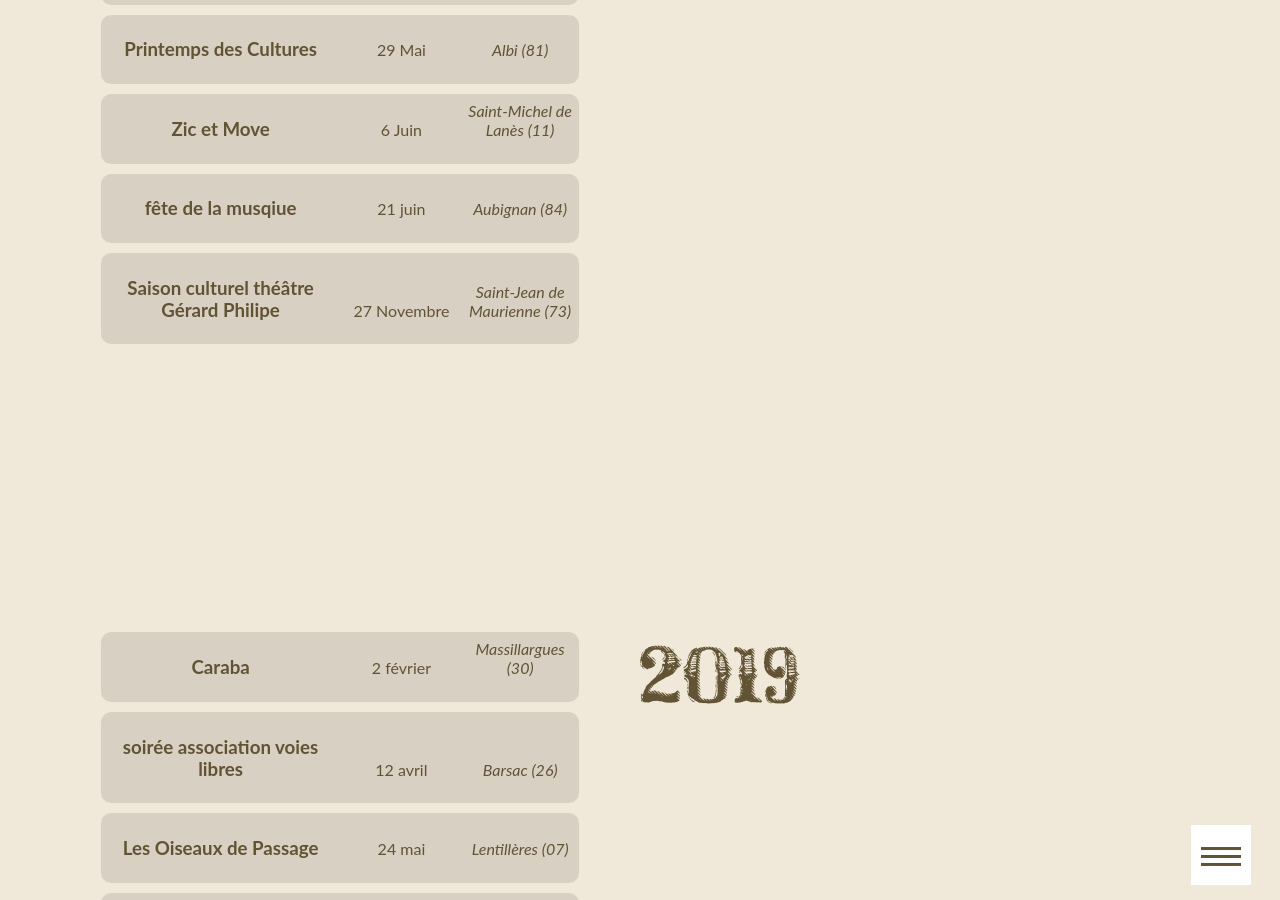
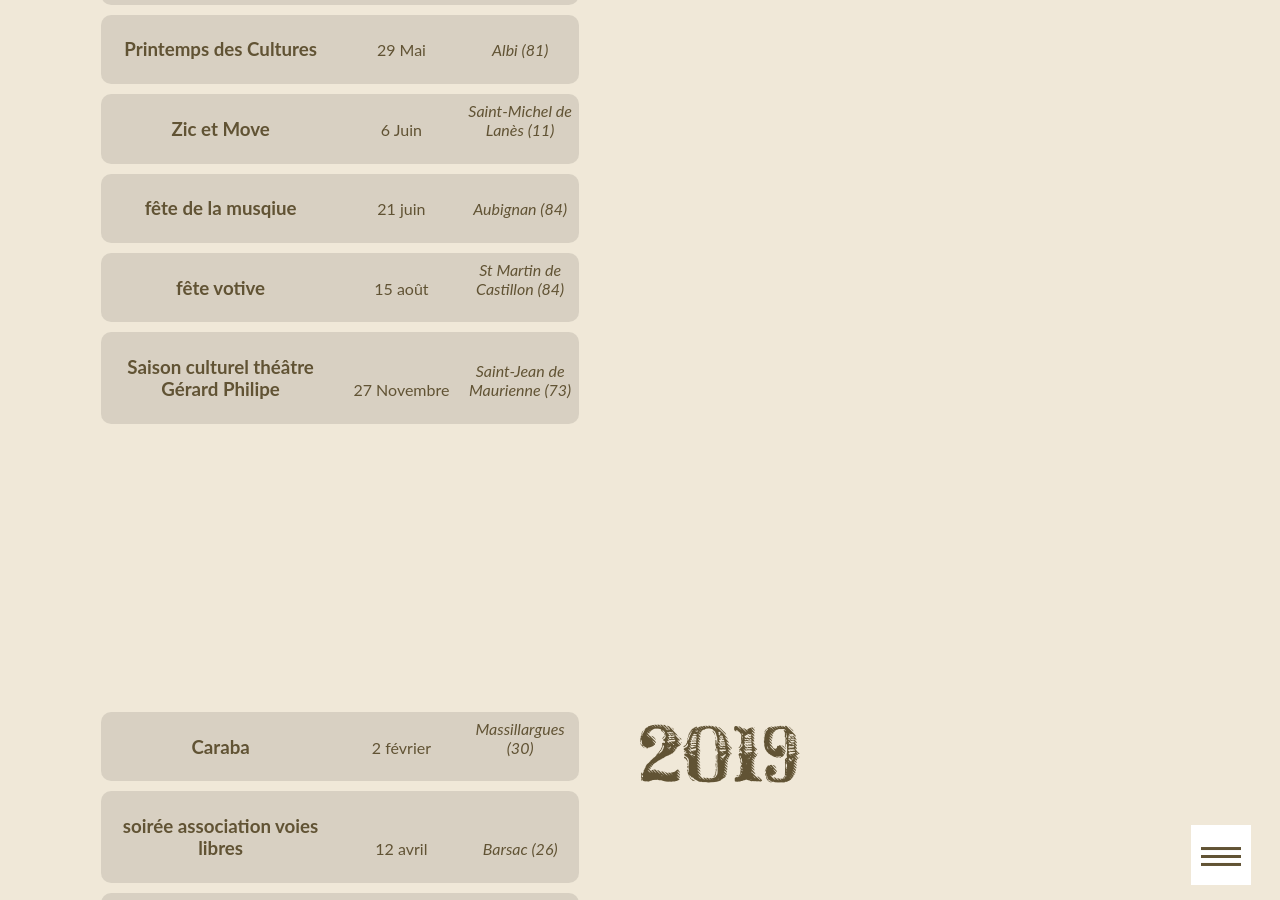
Before and after one commit to ftmftrs/ftmftrs.github.io, a Jekyll site: the page built from concert/index.html, in a window 1280 px wide and 900 px high, scrolled down 1198 px. Built offline with Jekyll 4.4.1, drawn with Linux system fonts in a browser that asks for light colours; Markdown is read by kramdown in place of the engine named in the settings; comment, search, counter and statistics services are not loaded.

Commit message:
Update concerts.yml

```diff
--- a/_data/concerts.yml
+++ b/_data/concerts.yml
@@ -20,6 +20,10 @@
     - title: fête de la musqiue
       date: 21 juin
       address: Aubignan (84)
+
+    - title: fête votive
+      date: 15 août
+      address: St Martin de Castillon (84)
 
     - title: Saison culturel théâtre Gérard Philipe
       date: 27 Novembre
```
